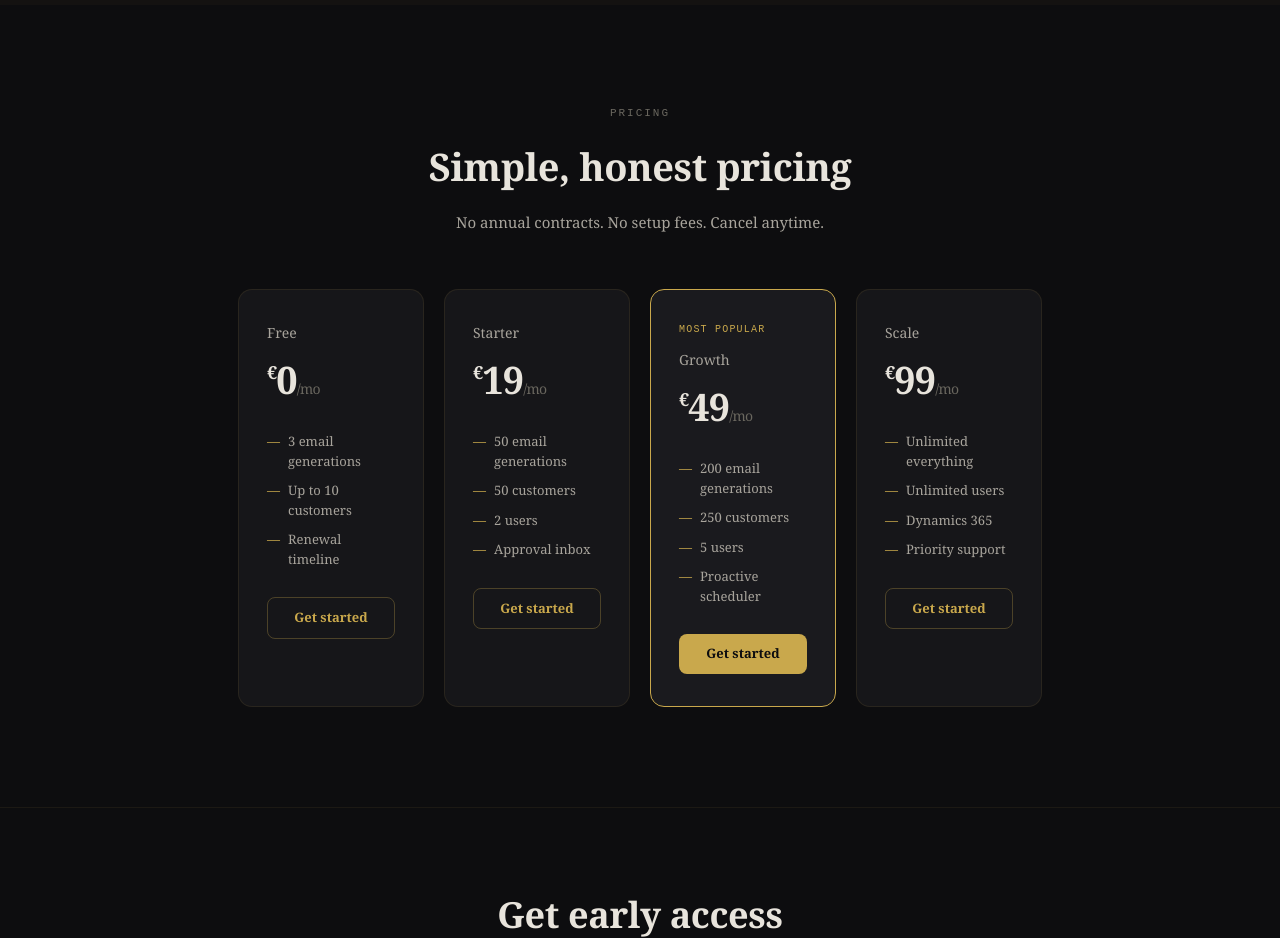
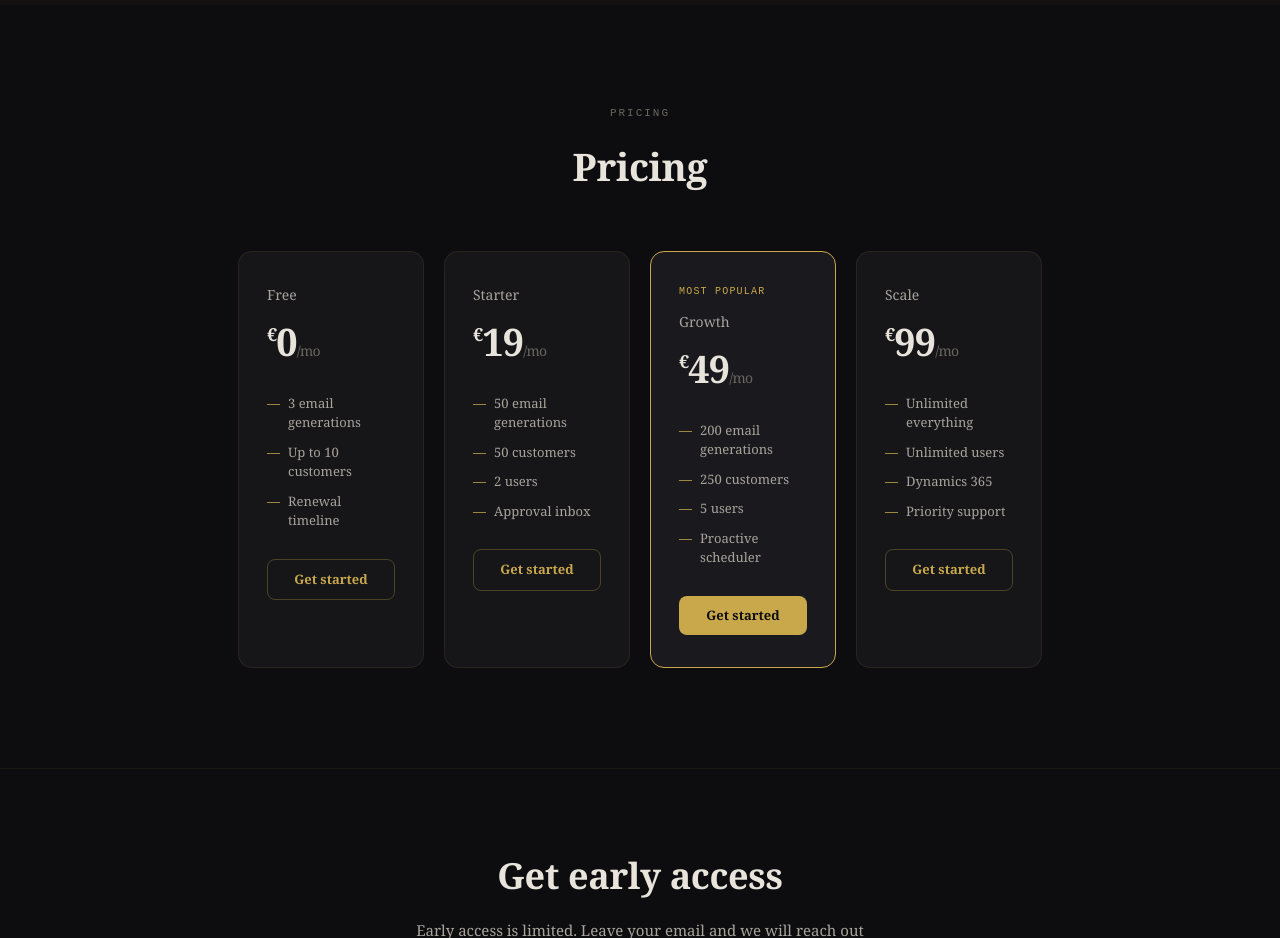
Before and after one commit to Alemeh777/RenewAI, a Next.js app: page / in a window 1280 px wide. Shown: the part 2420-3358 px from the top of the page. Built offline with nearby package versions, Linux system fonts and the light colour scheme; no server answers.

Commit message:
Simplify pricing section header

```diff
--- a/app/page.tsx
+++ b/app/page.tsx
@@ -120,8 +120,7 @@ export default function Home() {
 
       <section style={{ padding: "100px 48px", maxWidth: 900, margin: "0 auto", textAlign: "center" }}>
         <p style={{ fontSize: 11, letterSpacing: "0.18em", textTransform: "uppercase", color: "#6a675f", fontFamily: "monospace", marginBottom: 16 }}>Pricing</p>
-        <h2 style={{ fontSize: "clamp(24px, 3vw, 38px)", fontWeight: 700, marginBottom: 16, letterSpacing: "-0.01em" }}>Simple, honest pricing</h2>
-        <p style={{ color: "#a8a49c", fontSize: 15, marginBottom: 56 }}>No annual contracts. No setup fees. Cancel anytime.</p>
+        <h2 style={{ fontSize: "clamp(24px, 3vw, 38px)", fontWeight: 700, marginBottom: 56, letterSpacing: "-0.01em" }}>Pricing</h2>
         <div style={{ display: "grid", gridTemplateColumns: "repeat(4, 1fr)", gap: 20, textAlign: "left" }}>
          {[
             { name: "Free", price: "0", features: ["3 email generations", "Up to 10 customers", "Renewal timeline"], highlight: false },
```
